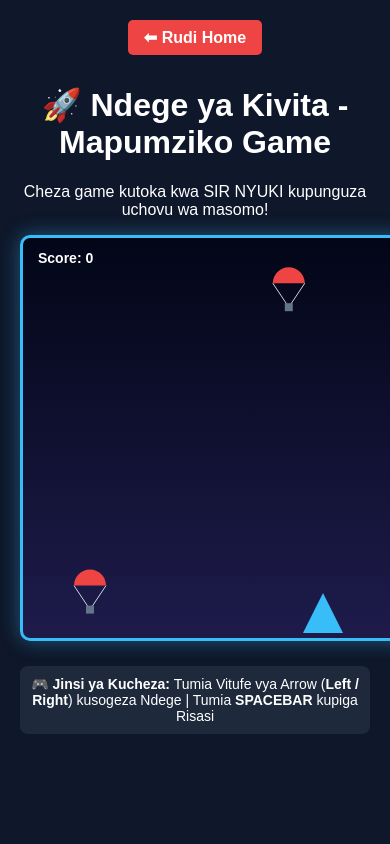
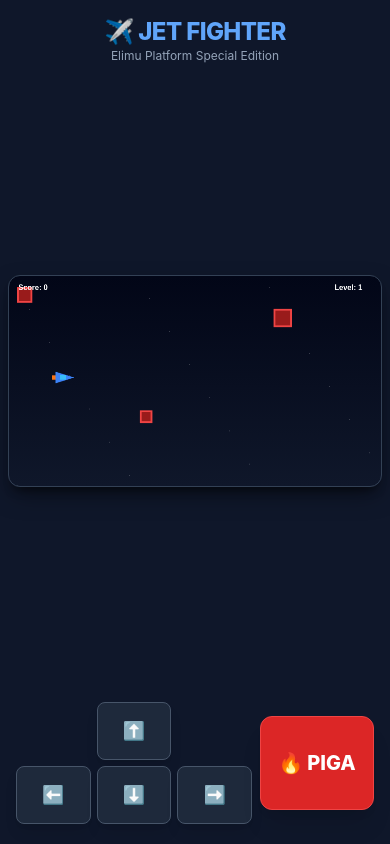
Before and after one commit to Elimuplatform/Elimu-platform, a Django app: page /game/ in a window 390 px wide; the page is wider, and only the part inside the window is pictured. Run offline with Django 5.2, Linux system fonts and the light colour scheme; a user stored in the database is signed in; some libraries are stand-ins or nearby versions.

Commit message:
Added mobile and PC responsive controls

```diff
--- a/main/templates/game.html
+++ b/main/templates/game.html
@@ -2,110 +2,198 @@
 <html lang="sw">
 <head>
     <meta charset="UTF-8">
-    <meta name="viewport" content="width=device-width, initial-scale=1.0">
-    <title>Jet Fighter Game - Elimu Platform</title>
+    <meta name="viewport" content="width=device-width, initial-scale=1.0, user-scalable=no">
+    <title>Jet Fighter - Elimu Platform</title>
+    <script src="https://cdn.tailwindcss.com"></script>
     <style>
         body {
+            touch-action: manipulation;
+            user-select: none;
+            -webkit-user-select: none;
             background-color: #0f172a;
-            color: #ffffff;
-            font-family: Arial, sans-serif;
-            text-align: center;
-            margin: 0;
-            padding: 20px;
+            color: #f8fafc;
+            font-family: 'Inter', sans-serif;
         }
-
         #gameCanvas {
-            background: linear-gradient(to bottom, #020617, #1e1b4b);
-            border: 3px solid #38bdf8;
-            border-radius: 10px;
-            box-shadow: 0 0 20px rgba(56, 189, 248, 0.4);
-            display: block;
-            margin: 15px auto;
+            background: linear-gradient(to bottom, #020617, #0f172a);
+            box-shadow: 0 10px 25px -5px rgba(0, 0, 0, 0.5), 0 8px 10px -6px rgba(0, 0, 0, 0.5);
+            touch-action: none;
         }
-
-        .controls-info {
-            background: #1e293b;
-            padding: 10px;
-            border-radius: 8px;
-            display: inline-block;
-            margin-top: 10px;
-            font-size: 14px;
+.touch-btn:active {
+    transform: scale(0.95);
 }
-
-        .btn-back {
-            display: inline-block;
-            padding: 8px 16px;
-            background: #ef4444;
-            color: white;
-            text-decoration: none;
-            border-radius: 5px;
-            font-weight: bold;
-            margin-bottom: 10px;
+.touch-btn {
+    transition: transform 0.05s ease;
+    touch-action: none;
 }
     </style>
 </head>
-<body>
+<body class="min-h-screen flex flex-col items-center justify-between p-2 md:p-6 overflow-x-hidden">
 
-    <a href="{% url 'home' %}" class="btn-back">⬅ Rudi Home</a>
-    <h1>🚀 Ndege ya Kivita - Mapumziko Game</h1>
-    <p>Cheza game kutoka kwa SIR NYUKI kupunguza uchovu wa masomo!</p>
+    <!-- Header -->
+    <header class="w-full max-w-2xl text-center my-2">
+        <h1 class="text-2xl md:text-3xl font-extrabold tracking-tight text-blue-400">✈️ JET FIGHTER</h1>
+        <p class="text-xs md:text-sm text-slate-400">Elimu Platform Special Edition</p>
+    </header>
 
-    <!-- Canvas ya Game -->
-    <canvas id="gameCanvas" width="600" height="400"></canvas>
+    <!-- Canvas Wrapper -->
+    <main class="w-full max-w-2xl flex flex-col items-center justify-center relative flex-grow">
+        <canvas id="gameCanvas" class="w-full rounded-xl border border-slate-700 max-h-[60vh] object-contain"></canvas>
+    </main>
 
-    <div class="controls-info">
-        🎮 <strong>Jinsi ya Kucheza:</strong>
-        Tumia Vitufe vya Arrow (<strong>Left / Right</strong>) kusogeza Ndege | Tumia <strong>SPACEBAR</strong> kupiga Risasi
+    <!-- On-Screen Mobile Touch Controls -->
+    <footer id="mobile-controls" class="w-full max-w-md my-3 px-2 grid grid-cols-3 gap-2 items-center">
+        <!-- Directional D-Pad Left Side -->
+        <div class="col-span-2 grid grid-cols-3 gap-1.5 text-center">
+            <div></div>
+            <button id="btnUp" class="touch-btn bg-slate-800 hover:bg-slate-700 text-white font-bold py-3.5 rounded-lg border border-slate-600 shadow-lg text-lg">⬆️</button>
+            <div></div>
+            <button id="btnLeft" class="touch-btn bg-slate-800 hover:bg-slate-700 text-white font-bold py-3.5 rounded-lg border border-slate-600 shadow-lg text-lg">⬅️</button>
+            <button id="btnDown" class="touch-btn bg-slate-800 hover:bg-slate-700 text-white font-bold py-3.5 rounded-lg border border-slate-600 shadow-lg text-lg">⬇️</button>
+            <button id="btnRight" class="touch-btn bg-slate-800 hover:bg-slate-700 text-white font-bold py-3.5 rounded-lg border border-slate-600 shadow-lg text-lg">➡️</button>
         </div>
 
+        <!-- Action Attack Button Right Side -->
+        <div class="col-span-1 flex flex-col justify-center h-full">
+            <button id="btnShoot" class="touch-btn bg-red-600 active:bg-red-700 text-white font-extrabold py-8 rounded-xl border border-red-500 shadow-xl text-xl flex items-center justify-center gap-1">
+                🔥 <span>PIGA</span>
+            </button>
+        </div>
+    </footer>
+
     <script>
-    const canvas = document.getElementById("gameCanvas");
-    if (canvas) {
-        const ctx = canvas.getContext("2d");
+        // Game Canvas & Context Setup
+        const canvas = document.getElementById('gameCanvas');
+        const ctx = canvas.getContext('2d');
 
-        let jet = { x: canvas.width / 2 - 20, y: canvas.height - 45, width: 40, height: 40, speed: 6 };
-        let bullets = [];
-        let obstacles = [];
-        let particles = []; // Kwa ajili ya maripuko ya moto
+        // Internal logical resolution
+        canvas.width = 800;
+        canvas.height = 450;
+
+        // Game State Variables
         let score = 0;
         let level = 1;
         let gameOver = false;
-        let keys = {};
 
-        window.addEventListener("keydown", (e) => {
-            if (["Space", "ArrowLeft", "ArrowRight"].includes(e.code)) {
+        // Player Jet Object
+        const jet = {
+            x: 100,
+            y: canvas.height / 2 - 20,
+            width: 40,
+            height: 25,
+            speed: 6,
+            dx: 0,
+            dy: 0
+        };
+
+        // Key press tracking (Keyboards & Touch)
+        const keys = {
+            ArrowUp: false,
+            ArrowDown: false,
+            ArrowLeft: false,
+            ArrowRight: false,
+            Space: false
+        };
+
+        // Entities Arrays
+        let bullets = [];
+        let obstacles = [];
+        let particles = [];
+
+        // Timers & Intervals
+        let obstacleSpawnTimer = 0;
+        let lastShootTime = 0;
+
+        // Keyboard Controllers
+        window.addEventListener('keydown', (e) => {
+            if (e.code === 'ArrowUp' || e.code === 'KeyW') keys.ArrowUp = true;
+            if (e.code === 'ArrowDown' || e.code === 'KeyS') keys.ArrowDown = true;
+            if (e.code === 'ArrowLeft' || e.code === 'KeyA') keys.ArrowLeft = true;
+            if (e.code === 'ArrowRight' || e.code === 'KeyD') keys.ArrowRight = true;
+            if (e.code === 'Space') {
+                if (!keys.Space) shootBullet();
+                keys.Space = true;
+            }
+            if (e.code === 'KeyR' && gameOver) restartGame();
+        });
+
+        window.addEventListener('keyup', (e) => {
+            if (e.code === 'ArrowUp' || e.code === 'KeyW') keys.ArrowUp = false;
+            if (e.code === 'ArrowDown' || e.code === 'KeyS') keys.ArrowDown = false;
+            if (e.code === 'ArrowLeft' || e.code === 'KeyA') keys.ArrowLeft = false;
+            if (e.code === 'ArrowRight' || e.code === 'KeyD') keys.ArrowRight = false;
+            if (e.code === 'Space') keys.Space = false;
+        });
+
+        // Touch Control Helper Function
+        function bindTouchControl(elementId, actionKey) {
+            const btn = document.getElementById(elementId);
+            if (!btn) return;
+
+            const handleStart = (e) => {
                 e.preventDefault();
+                if (gameOver) {
+                    restartGame();
+                    return;
                 }
-            keys[e.code] = true;
-            if (e.code === "Space" && !gameOver) {
-                // Risasi ya Moto
-                bullets.push({ x: jet.x + jet.width / 2 - 3, y: jet.y, width: 6, height: 14, speed: 9 });
+                if (actionKey === 'Space') {
+                    shootBullet();
+                } else {
+                    keys[actionKey] = true;
                 }
-            if (e.code === "KeyR" && gameOver) {
+            };
+
+            const handleEnd = (e) => {
+                e.preventDefault();
+                if (actionKey !== 'Space') {
+                    keys[actionKey] = false;
+                }
+            };
+
+            btn.addEventListener('touchstart', handleStart, { passive: false });
+            btn.addEventListener('touchend', handleEnd, { passive: false });
+            btn.addEventListener('mousedown', handleStart);
+            btn.addEventListener('mouseup', handleEnd);
+        }
+
+        // Attach On-Screen Controls
+        bindTouchControl('btnUp', 'ArrowUp');
+        bindTouchControl('btnDown', 'ArrowDown');
+        bindTouchControl('btnLeft', 'ArrowLeft');
+        bindTouchControl('btnRight', 'ArrowRight');
+        bindTouchControl('btnShoot', 'Space');
+
+        // Restart on canvas tap when game over
+        canvas.addEventListener('touchstart', (e) => {
+            if (gameOver) {
+                e.preventDefault();
                 restartGame();
             }
         });
 
-        window.addEventListener("keyup", (e) => { keys[e.code] = false; });
+        // Shooting Logic
+        function shootBullet() {
+            const now = Date.now();
+            if (now - lastShootTime < 150) return; // Fire rate limit
+            lastShootTime = now;
 
-        // 1. Kutengeneza Vikwazo vya Parachuti (Speed Imepunguzwa)
-        function spawnObstacle() {
-            if (gameOver) return;
-            // Kasi ndogo ya kushuka (Slow falling speed)
-            let speed = 0.8 + level * 0.4;
-            obstacles.push({ x: Math.random() * (canvas.width - 40), y: -40, width: 36, height: 36, speed: speed });
+            bullets.push({
+                x: jet.x + jet.width,
+                y: jet.y + jet.height / 2 - 3,
+                width: 12,
+                height: 6,
+                speed: 10
+            });
         }
 
-        setInterval(spawnObstacle, 1400);
-
-        // 2. Kutengeneza Kamripuko ka Moto (Explosion Effect)
-        function createExplosion(x, y) {
-            for (let i = 0; i < 15; i++) {
+        // Create Particles for Explosions
+        function createExplosion(x, y, color = '#f97316') {
+            for (let i = 0; i < 12; i++) {
                 particles.push({
                     x: x,
                     y: y,
-                    radius: Math.random() * 4 + 2,
-                    color: ["#ff4500", "#ffa500", "#ffff00", "#ff0000"][Math.floor(Math.random() * 4)],
+                    radius: Math.random() * 3 + 1,
+                    color: color,
                     vx: (Math.random() - 0.5) * 6,
                     vy: (Math.random() - 0.5) * 6,
                     life: 20
@@ -113,145 +201,197 @@
             }
         }
 
+        // Spawn Enemy Drone/Obstacle
+        function spawnObstacle() {
+            const size = Math.random() * 20 + 20;
+            obstacles.push({
+                x: canvas.width + 30,
+                y: Math.random() * (canvas.height - size - 20) + 10,
+                width: size,
+                height: size,
+                speed: Math.random() * 2 + 3 + (level * 0.5)
+            });
+        }
+
+        // Update Game Frame
         function update() {
             if (gameOver) return;
 
-            if (keys["ArrowLeft"] && jet.x > 0) jet.x -= jet.speed;
-            if (keys["ArrowRight"] && jet.x < canvas.width - jet.width) jet.x += jet.speed;
+            // Movement handling
+            if (keys.ArrowUp && jet.y > 5) jet.y -= jet.speed;
+            if (keys.ArrowDown && jet.y < canvas.height - jet.height - 5) jet.y += jet.speed;
+            if (keys.ArrowLeft && jet.x > 5) jet.x -= jet.speed;
+            if (keys.ArrowRight && jet.x < canvas.width - jet.width - 5) jet.x += jet.speed;
 
-            // Kusogeza Risasi
-            bullets.forEach((bullet, bIndex) => {
-                bullet.y -= bullet.speed;
-                if (bullet.y < 0) bullets.splice(bIndex, 1);
-            });
+            // Bullets movement
+            for (let i = bullets.length - 1; i >= 0; i--) {
+                bullets[i].x += bullets[i].speed;
+                if (bullets[i].x > canvas.width) {
+                    bullets.splice(i, 1);
+                }
+            }
 
-            // Kusogeza Parachuti
-            obstacles.forEach((obs, oIndex) => {
-                obs.y += obs.speed;
+            // Spawn obstacles
+            obstacleSpawnTimer++;
+            if (obstacleSpawnTimer > Math.max(30, 90 - level * 5)) {
+                spawnObstacle();
+                obstacleSpawnTimer = 0;
+            }
 
-                if (obs.y > canvas.height) gameOver = true;
+            // Obstacles movement & collisions
+            for (let i = obstacles.length - 1; i >= 0; i--) {
+                const obs = obstacles[i];
+                obs.x -= obs.speed;
 
-                // Risasi kugonga Parachuti
-                bullets.forEach((bullet, bIndex) => {
-                    if (bullet.x < obs.x + obs.width && bullet.x + bullet.width > obs.x &&
-                        bullet.y < obs.y + obs.height && bullet.y + bullet.height > obs.y) {
+                // Check collision with player jet
+                if (
+                    jet.x < obs.x + obs.width &&
+                    jet.x + jet.width > obs.x &&
+                    jet.y < obs.y + obs.height &&
+                    jet.y + jet.height > obs.y
+                ) {
+                    createExplosion(jet.x + jet.width / 2, jet.y + jet.height / 2, '#ef4444');
+                    gameOver = true;
+                }
 
-                        // Tengeneza Mripuko wa Moto hapa
+                // Check collision with bullets
+                for (let j = bullets.length - 1; j >= 0; j--) {
+                    const b = bullets[j];
+                    if (
+                        b.x < obs.x + obs.width &&
+                        b.x + b.width > obs.x &&
+                        b.y < obs.y + obs.height &&
+                        b.y + b.height > obs.y
+                    ) {
                         createExplosion(obs.x + obs.width / 2, obs.y + obs.height / 2);
-
-                        obstacles.splice(oIndex, 1);
-                        bullets.splice(bIndex, 1);
+                        obstacles.splice(i, 1);
+                        bullets.splice(j, 1);
                         score += 10;
 
-                        if (score >= 50 && score < 120) level = 2;
-                        if (score >= 120) level = 3;
+                        // Level Up
+                        if (score % 50 === 0) level++;
+                        break;
                     }
-                });
+                }
 
-                if (jet.x < obs.x + obs.width && jet.x + jet.width > obs.x &&
-                    jet.y < obs.y + obs.height && jet.y + jet.height > obs.y) {
-                    createExplosion(jet.x + jet.width / 2, jet.y + jet.height / 2);
-                    gameOver = true;
+                // Remove offscreen obstacles
+                if (obs && obs.x + obs.width < 0) {
+                    obstacles.splice(i, 1);
                 }
-            });
+            }
 
-            // Update Mripuko (Particles)
-            particles.forEach((p, pIndex) => {
+            // Particles update
+            for (let i = particles.length - 1; i >= 0; i--) {
+                const p = particles[i];
                 p.x += p.vx;
                 p.y += p.vy;
                 p.life--;
-                if (p.life <= 0) particles.splice(pIndex, 1);
-            });
+                if (p.life <= 0) particles.splice(i, 1);
+            }
         }
 
+        // Draw Everything
         function draw() {
+            // Clear canvas
             ctx.clearRect(0, 0, canvas.width, canvas.height);
 
-            // A. Chora Ndege
-            ctx.fillStyle = "#38bdf8";
+            // Draw Stars / Background details
+            ctx.fillStyle = "rgba(255, 255, 255, 0.2)";
+            for (let i = 0; i < 20; i++) {
+                ctx.fillRect((i * 43) % canvas.width, (i * 71) % canvas.height, 2, 2);
+            }
+
+            // Draw Player Jet
+            ctx.fillStyle = "#3b82f6"; // Body
             ctx.beginPath();
-            ctx.moveTo(jet.x + jet.width / 2, jet.y);
-            ctx.lineTo(jet.x + jet.width, jet.y + jet.height);
+            ctx.moveTo(jet.x, jet.y);
+            ctx.lineTo(jet.x + jet.width, jet.y + jet.height / 2);
             ctx.lineTo(jet.x, jet.y + jet.height);
             ctx.closePath();
             ctx.fill();
 
-            // B. Chora Risasi za Moto (Fire Lasers)
-            bullets.forEach((b) => {
-                let gradient = ctx.createLinearGradient(b.x, b.y, b.x, b.y + b.height);
-                gradient.addColorStop(0, "#ffffff");
-                gradient.addColorStop(0.3, "#ffff00");
-                gradient.addColorStop(1, "#ff3300");
-                ctx.fillStyle = gradient;
+            // Cockpit
+            ctx.fillStyle = "#38bdf8";
+            ctx.fillRect(jet.x + 10, jet.y + 7, 12, 10);
+
+            // Thruster Flame
+            ctx.fillStyle = "#f97316";
+            ctx.fillRect(jet.x - 8, jet.y + 8, 8, 9);
+
+            // Draw Bullets
+            ctx.fillStyle = "#facc15";
+            bullets.forEach(b => {
                 ctx.fillRect(b.x, b.y, b.width, b.height);
             });
 
-            // C. Chora Vikwazo vya PARACHUTI
-            obstacles.forEach((o) => {
-                // Dome la Parachuti
-                ctx.fillStyle = level === 1 ? "#ef4444" : level === 2 ? "#f97316" : "#a855f7";
-                ctx.beginPath();
-                ctx.arc(o.x + o.width / 2, o.y + 12, 16, Math.PI, 0, false);
-                ctx.closePath();
-                ctx.fill();
-
-                // Kamba za Parachuti
-                ctx.strokeStyle = "#cbd5e1";
-                ctx.lineWidth = 1;
-                ctx.beginPath();
-                ctx.moveTo(o.x + 2, o.y + 12);
-                ctx.lineTo(o.x + o.width / 2, o.y + o.height);
-                ctx.moveTo(o.x + o.width - 2, o.y + 12);
-                ctx.lineTo(o.x + o.width / 2, o.y + o.height);
-                ctx.stroke();
-
-                // Mzigo chini ya Parachuti
-                ctx.fillStyle = "#64748b";
-                ctx.fillRect(o.x + o.width / 2 - 4, o.y + o.height - 4, 8, 8);
+            // Draw Obstacles (Enemy Drones)
+            ctx.fillStyle = "#ef4444";
+            obstacles.forEach(o => {
+                ctx.fillRect(o.x, o.y, o.width, o.height);
+                ctx.fillStyle = "#991b1b";
+                ctx.fillRect(o.x + 4, o.y + 4, o.width - 8, o.height - 8);
+                ctx.fillStyle = "#ef4444";
             });
 
-            // D. Chora Kamripuko ka Moto (Particles)
-            particles.forEach((p) => {
+            // Draw Particles
+            particles.forEach(p => {
                 ctx.fillStyle = p.color;
                 ctx.beginPath();
                 ctx.arc(p.x, p.y, p.radius, 0, Math.PI * 2);
                 ctx.fill();
             });
 
-            // E. Score na Level
+            // Draw HUD (Score & Level)
             ctx.fillStyle = "#ffffff";
-            ctx.font = "bold 14px Arial";
-            ctx.fillText(`Score: ${score}`, 15, 25);
-            ctx.fillText(`LEVEL: ${level}`, canvas.width - 90, 25);
+            ctx.font = "bold 16px Arial";
+            ctx.fillText(`Score: ${score}`, 20, 30);
+            ctx.fillText(`Level: ${level}`, canvas.width - 100, 30);
 
-            // F. Game Over Screen
+            // Draw Game Over Screen
             if (gameOver) {
-                ctx.fillStyle = "rgba(0, 0, 0, 0.85)";
+                ctx.fillStyle = "rgba(15, 23, 42, 0.85)";
                 ctx.fillRect(0, 0, canvas.width, canvas.height);
 
                 ctx.fillStyle = "#ef4444";
-                ctx.font = "26px Arial";
+                ctx.font = "bold 32px Arial";
                 ctx.textAlign = "center";
-                ctx.fillText("GAME OVER!", canvas.width / 2, canvas.height / 2 - 10);
+                ctx.fillText("GAME OVER!", canvas.width / 2, canvas.height / 2 - 20);
 
                 ctx.fillStyle = "#ffffff";
-                ctx.font = "15px Arial";
+                ctx.font = "18px Arial";
                 ctx.fillText(`Score Yako: ${score} | Umefika Level ${level}`, canvas.width / 2, canvas.height / 2 + 20);
-                ctx.fillText("Bonyeza 'R' Kuanza Tena", canvas.width / 2, canvas.height / 2 + 50);
-                ctx.textAlign = "left";
+
+                ctx.fillStyle = "#38bdf8";
+                ctx.font = "bold 16px Arial";
+                ctx.fillText("Bonyeza Hapa au 'Piga' Kuanza Tena", canvas.width / 2, canvas.height / 2 + 60);
+
+                ctx.textAlign = "left"; // Reset alignment
             }
         }
 
+        // Restart Game State
         function restartGame() {
-            score = 0; level = 1; obstacles = []; bullets = []; particles = []; gameOver = false;
-            jet.x = canvas.width / 2 - 20;
+            score = 0;
+            level = 1;
+            obstacles = [];
+            bullets = [];
+            particles = [];
+            jet.y = canvas.height / 2 - 20;
+            jet.x = 100;
+            gameOver = false;
         }
 
+        // Main Loop
         function loop() {
-            update(); draw(); requestAnimationFrame(loop);
+            update();
+            draw();
+            requestAnimationFrame(loop);
         }
+
+        // Start game when page loads
+        window.onload = function() {
             loop();
-    }
+        };
     </script>
 </body>
 </html>
```
Lines whose indentation alone changed are shown as unchanged.
